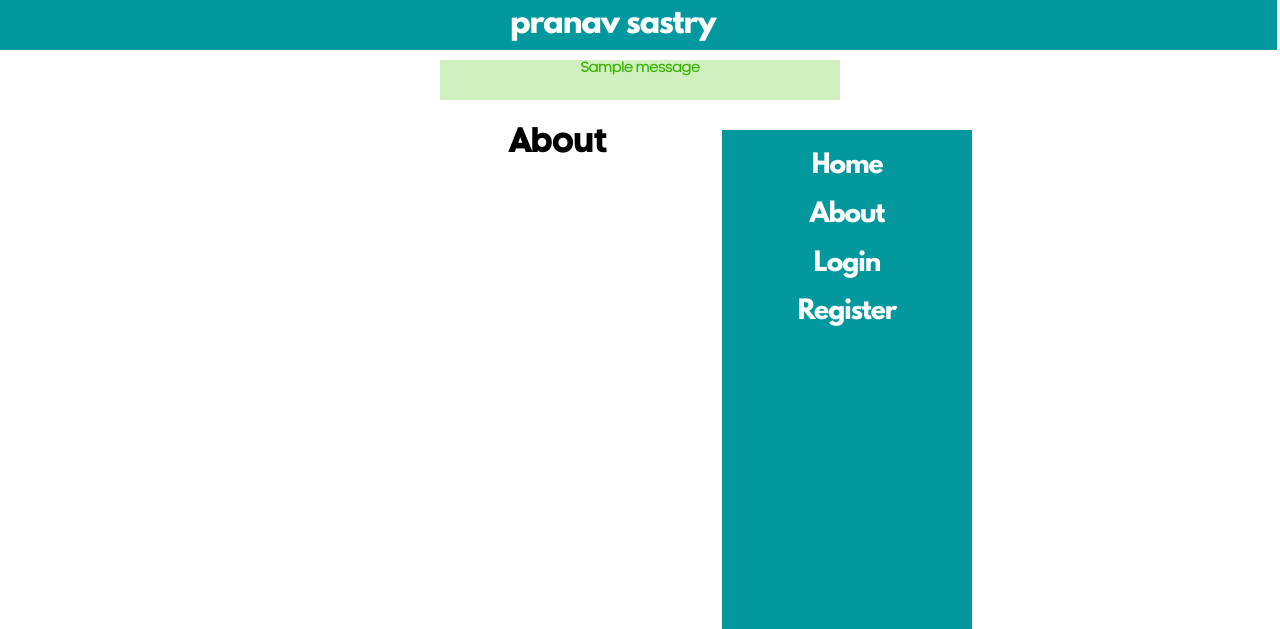
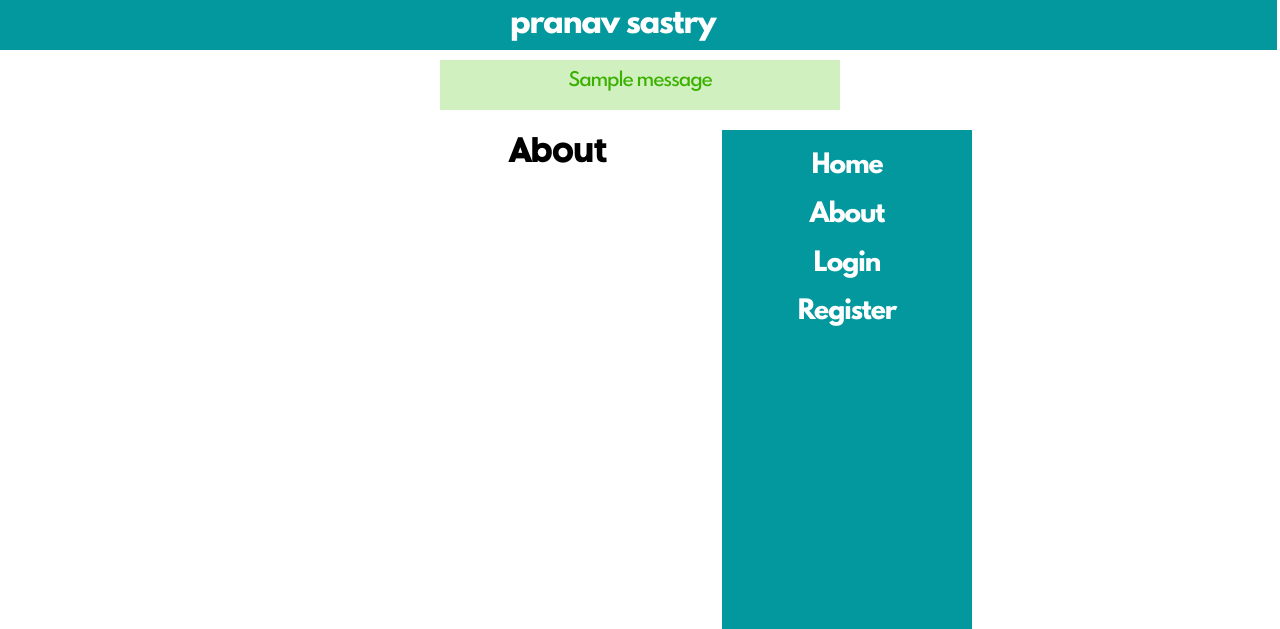
Before and after one commit to pranftw/flask_it, a Flask app: page /about in a window 1280 px wide. Shown: the top 629 px of the page. Run offline with Flask 2, Linux system fonts and the light colour scheme; tables that the repository leaves empty hold one stand-in row (values such as "Sample post"); one stand-in notice (Sample message) is shown.

Commit message:
Updated layout.html

```diff
--- a/flaskblog/templates/layout.html
+++ b/flaskblog/templates/layout.html
@@ -1,6 +1,7 @@
 <!DOCTYPE html>
 <html>
 <head>
+  <meta name="viewport" content="width=device-width, initial-scale=1"/>
   <link rel="preconnect" href="https://fonts.gstatic.com">
   <link href="https://fonts.googleapis.com/css2?family=Raleway:wght@400;500;600;700;800;900&family=Roboto:wght@300;400;500;700;900&display=swap" rel="stylesheet">
   <link rel="stylesheet" type="text/css" href="{{ url_for('static',filename='css/layout.css') }}">
@@ -39,12 +40,14 @@
       {% if messages %}
         {% for category,message in messages %}
           {% if category == 'success' %}
-            <div class="success" style="text-align:center;">
-              <h3 style="font-size:15px;margin:auto;">{{ message }}</h3>
+            <div class="success" style="text-align:center;overflow:auto;height:auto">
+              <div style="height:1px;"></div>
+              <h3 style="font-family:'Spartan-MB',sans-serif;font-weight:700;font-size:18px;margin-top:4px;margin-left:auto;margin-right:auto;">{{ message }}</h3>
             </div>
           {% else %}
-          <div class="failure" style="text-align:center;">
-            <h3 style="font-size:15px;margin:auto;">{{ message }}</h3>
+          <div class="failure" style="text-align:center;overflow:auto;height:auto">
+            <div style="height:1px;"></div>
+            <h3 style="font-family:'Spartan-MB',sans-serif;font-weight:700;font-size:18px;margin-top:4px;margin-left:auto;margin-right:auto;">{{ message }}</h3>
           </div>
           {% endif %}
         {% endfor %}
```
